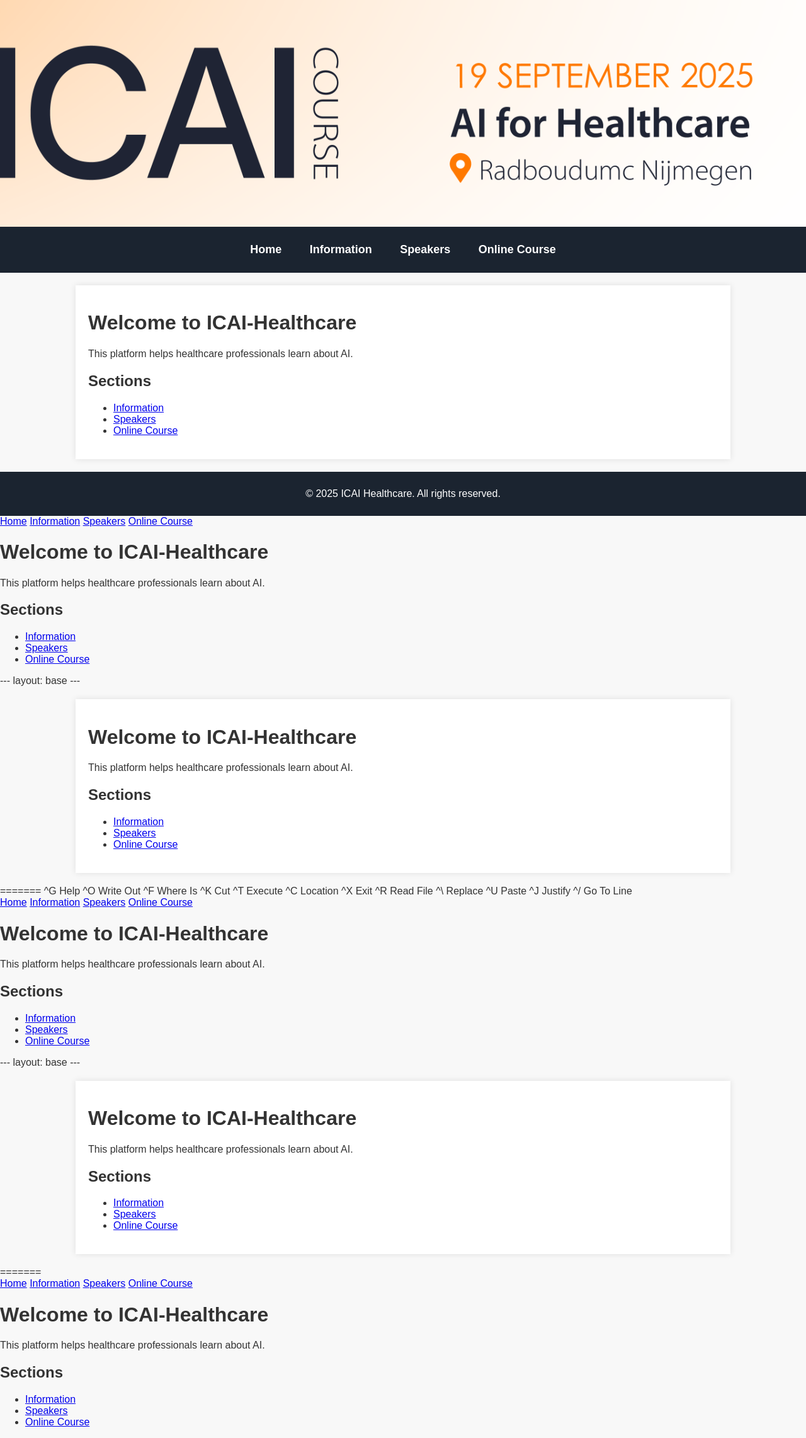
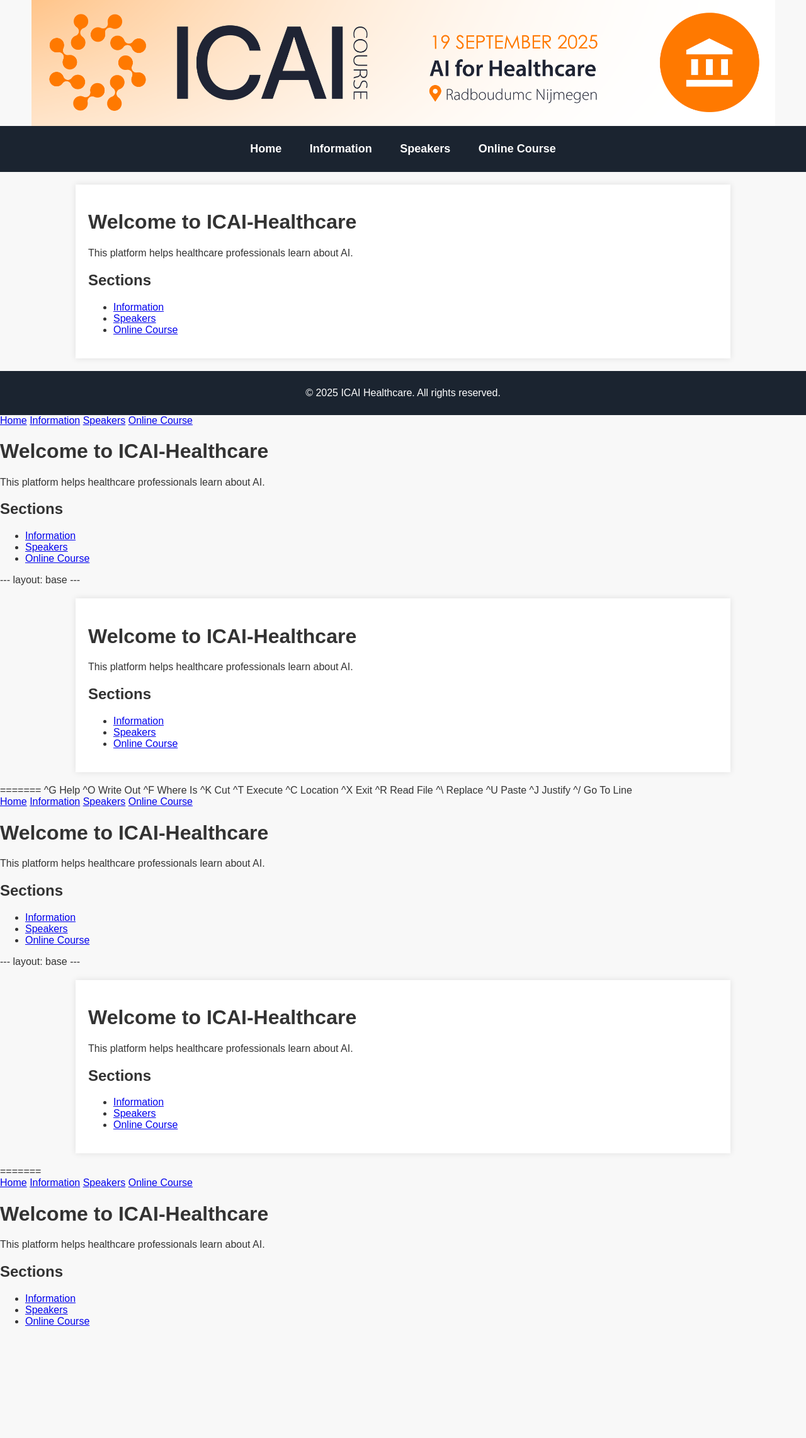
Before and after one commit to marliebesouw/marliebesouw.github.io, a Jekyll site: the page built from index.md, in a window 1280 px wide. Shown: the whole page at 63% size. Built offline with Jekyll 4.4.1, drawn with Linux system fonts in a browser that asks for light colours; after the commit the page ends 2123 px from its top, so only the background shows below that.

Commit message:
changed mobile layout

```diff
--- a/assets/css/style.css
+++ b/assets/css/style.css
@@ -10,11 +10,11 @@
 /* HERO HEADER */
 .hero {
     background: url("../img/header.png") no-repeat center center/cover;
+    background-size: contain;
     width: 100%;
-    height: 40vh;
-
-    max-height: 400px;
-    position: relative;
+    height: auto;
+    min-height: 200px;
+    max-height: 50vh;
     display: flex;
     justify-content: center;
     align-items: center;
```
